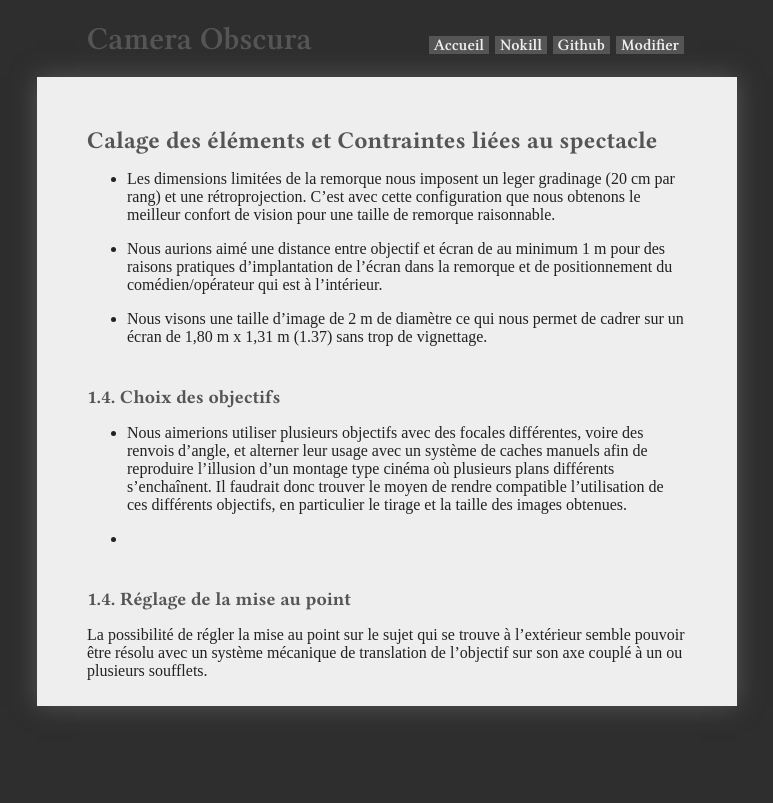
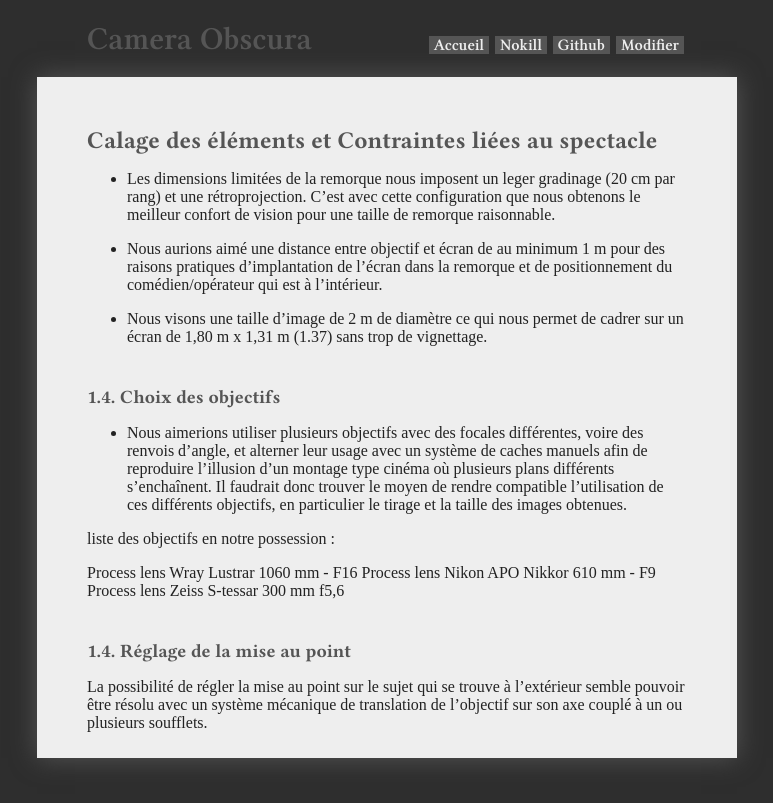
Before and after one commit to virginienokill/camera-obscura, a Jekyll site: the page built from contenu/technique/calage.md, in a window 1280 px wide. Shown: the top 803 px of the page, without its empty margins (253-1026 px from the left). Built offline with Jekyll 4.4.1, drawn with Linux system fonts in a browser that asks for light colours; nearby versions of some CDN libraries; some web fonts are replaced; our own code applies the rules of GitHub Pages for plain Markdown files; a script that is not in the unit is left out; the repository's description, which GitHub fills in, is left out.

Commit message:
Update calage.md

```diff
--- a/contenu/technique/calage.md
+++ b/contenu/technique/calage.md
@@ -10,7 +10,11 @@
 ### 1.4. Choix des objectifs
 - Nous aimerions utiliser plusieurs objectifs avec des focales différentes, voire des renvois d’angle, et alterner leur usage avec un système de caches manuels afin de reproduire l’illusion d’un montage type cinéma où plusieurs plans différents s’enchaînent. Il faudrait donc trouver le moyen de rendre compatible l'utilisation de ces différents objectifs, en particulier le tirage et la taille des images obtenues.
 
--
+liste des objectifs en notre possession :
+
+Process lens Wray Lustrar 1060 mm - F16
+Process lens Nikon APO Nikkor 610 mm - F9
+Process lens Zeiss S-tessar 300 mm f5,6
 
 
 
```
